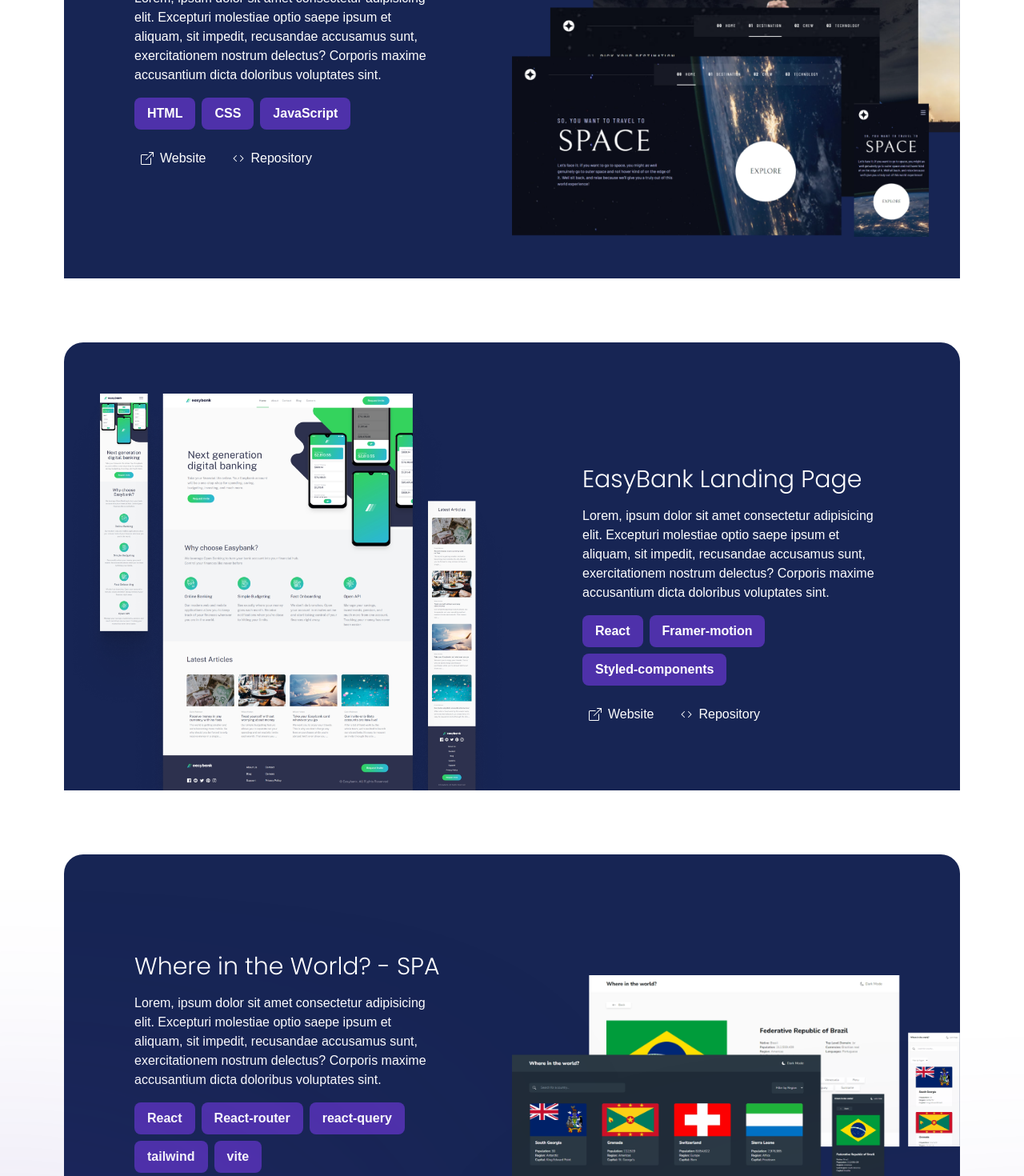
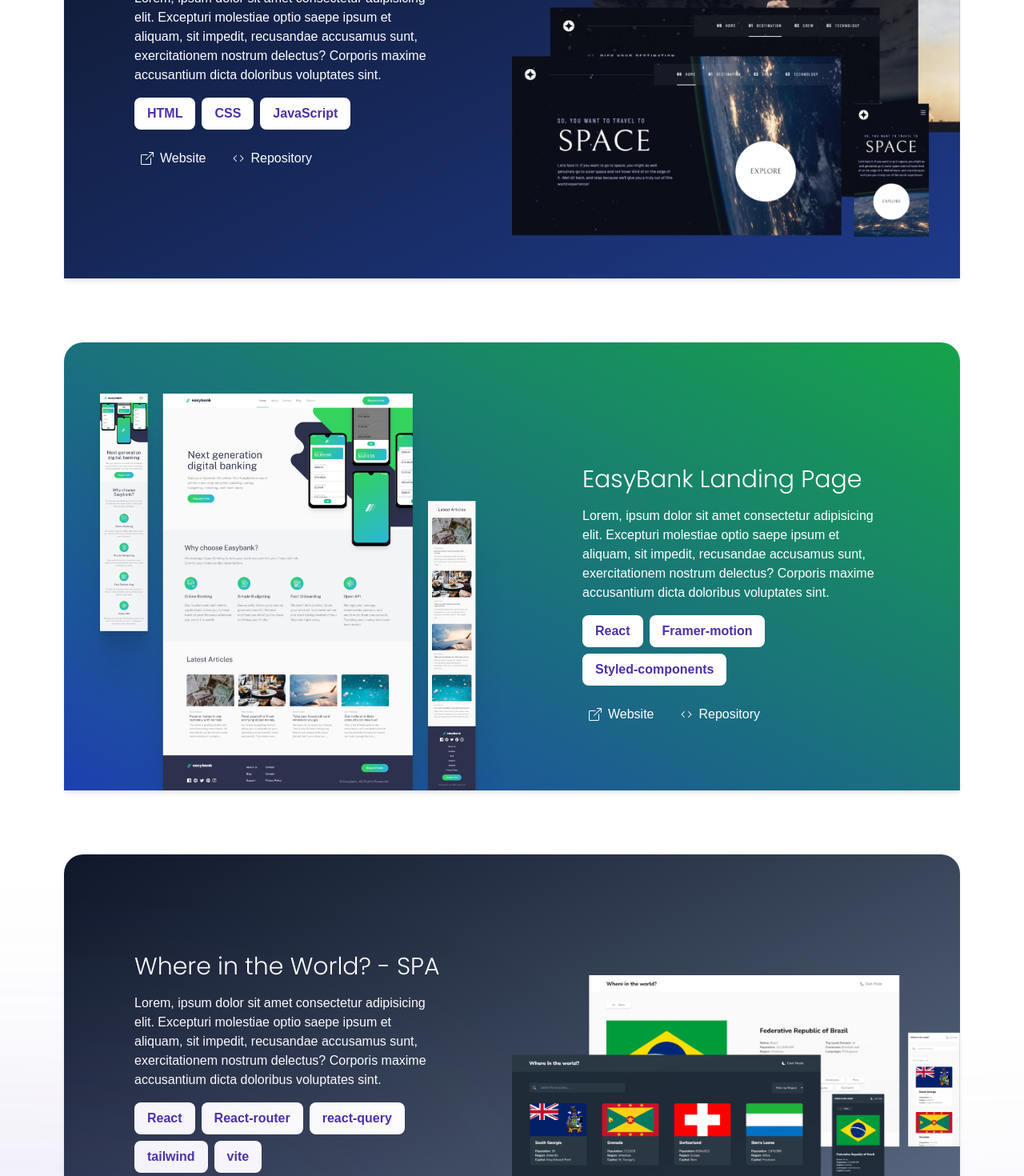
Before and after one commit to AnaCarol2001/Portfolio, a React (Vite) app: page / in a window 1280 px wide. Shown: the part 1900-3370 px from the top of the page at 80% size. Built offline with nearby package versions, Linux system fonts and the light colour scheme; a web font is replaced by a local one.

Commit message:
build/refactor: adds Tailwind merge and refactors components

```diff
--- a/package.json
+++ b/package.json
@@ -12,7 +12,8 @@
   "dependencies": {
     "framer-motion": "^11.9.0",
     "react": "^18.3.1",
-    "react-dom": "^18.3.1"
+    "react-dom": "^18.3.1",
+    "tailwind-merge": "^2.5.5"
   },
   "devDependencies": {
     "@eslint/js": "^9.9.0",
--- a/src/components/ui/Card/index.tsx
+++ b/src/components/ui/Card/index.tsx
@@ -1,3 +1,4 @@
+import { twMerge } from "tailwind-merge";
 import { ArrowUp, Code } from "../../../assets/icons";
 import Tag from "../Tag";
 
@@ -10,21 +11,37 @@
   repo: string;
 };
 
-type Card = {
-  cardData: CardData;
-  deskVariant?: 1 | 2;
-  stickyTop?: number;
+const ImageOrderDesktop: Record<
+  NonNullable<CardProps["imageOrderDesktop"]>,
+  { content: string; img: string }
+> = {
+  left: { content: "lg:order-2", img: "lg:order-1" },
+  right: { content: "lg:order-1", img: "lg:order-2" },
 };
 
-export default function Card({ cardData, deskVariant = 1 }: Card) {
-  const order = {
-    1: { content: "lg:order-1", img: "lg:order-2" },
-    2: { content: "lg:order-2", img: "lg:order-1" },
-  };
+interface CardProps {
+  cardData: CardData;
+  imageOrderDesktop?: "left" | "right";
+  className?: string;
+}
+
+export default function Card({
+  cardData,
+  imageOrderDesktop = "right",
+  className,
+}: CardProps) {
   return (
-    <div className="mx-4 grid items-center gap-8 overflow-hidden rounded-2xl bg-blue-950 pt-12 text-white md:h-[70vh] md:grid-cols-2 md:pr-0 md:pt-12 lg:sticky lg:top-40 lg:gap-0 lg:rounded-b-none lg:rounded-t-3xl lg:pt-16">
+    <div
+      className={twMerge(
+        "mx-4 grid items-center gap-8 overflow-hidden rounded-2xl bg-blue-950 pt-12 text-white shadow-md md:h-[70vh] md:grid-cols-2 md:pr-0 md:pt-12 lg:gap-0 lg:rounded-b-none lg:rounded-t-3xl lg:pt-16",
+        className,
+      )}
+    >
       <div
-        className={`${order[deskVariant].content} max-w-md space-y-4 justify-self-center px-8 text-left md:pb-12`}
+        className={twMerge(
+          "max-w-md space-y-4 justify-self-center px-8 text-left md:pb-12",
+          ImageOrderDesktop[imageOrderDesktop].content,
+        )}
       >
         <h3 className="font-poppins text-3xl font-light">{cardData.title}</h3>
         <p>{cardData.description}</p>
@@ -32,7 +49,7 @@
         <ul className="flex flex-wrap gap-2">
           {cardData.tags?.map((tag) => (
             <li key={tag}>
-              <Tag>{tag}</Tag>
+              <Tag variant="white">{tag}</Tag>
             </li>
           ))}
         </ul>
@@ -49,7 +66,10 @@
       <img
         src={cardData.img}
         alt=""
-        className={`object-cover object-left ${order[deskVariant].img}`}
+        className={twMerge(
+          "object-cover object-left",
+          ImageOrderDesktop[imageOrderDesktop].img,
+        )}
       />
     </div>
   );
--- a/src/components/ui/Tag/index.tsx
+++ b/src/components/ui/Tag/index.tsx
@@ -1,18 +1,22 @@
 import { ComponentProps } from "react";
+import { twMerge } from "tailwind-merge";
 
 interface TagProps extends ComponentProps<"span"> {
   variant?: "main-purple" | "white";
 }
 
 const TagVariants: Record<NonNullable<TagProps["variant"]>, string> = {
-  "main-purple": "bg-main-purple text-white",
-  white: "bg-white text-main-purple",
+  "main-purple": "bg-main-purple text-white ",
+  white: "bg-white text-main-purple ",
 };
 
 export default function Tag({ variant = "main-purple", ...props }: TagProps) {
   return (
     <span
-      className={`${TagVariants[variant]}} inline-block text-nowrap rounded-lg px-2 py-1 font-bold md:px-4 md:py-2`}
+      className={twMerge(
+        "inline-block text-nowrap rounded-lg px-2 py-1 font-bold md:px-4 md:py-2",
+        TagVariants[variant],
+      )}
       {...props}
     />
   );
--- a/src/pages/Home/Projects.tsx
+++ b/src/pages/Home/Projects.tsx
@@ -49,9 +49,19 @@
         </p>
       </div>
       <div className="grid gap-10 lg:gap-20">
-        <Card cardData={projects[0]} />
-        <Card cardData={projects[1]} deskVariant={2} />
-        <Card cardData={projects[2]} />
+        <Card
+          cardData={projects[0]}
+          className="bg-gradient-to-br from-slate-900 to-blue-900 lg:sticky lg:top-40"
+        />
+        <Card
+          cardData={projects[1]}
+          imageOrderDesktop="left"
+          className="bg-gradient-to-bl from-green-600 to-blue-800 lg:sticky lg:top-44"
+        />
+        <Card
+          cardData={projects[2]}
+          className="bg-gradient-to-br from-slate-900 to-slate-500 lg:sticky lg:top-48"
+        />
       </div>
     </section>
   );
```
Also changed, not shown: 1 other file (tests, documents, lock files or other folders).
